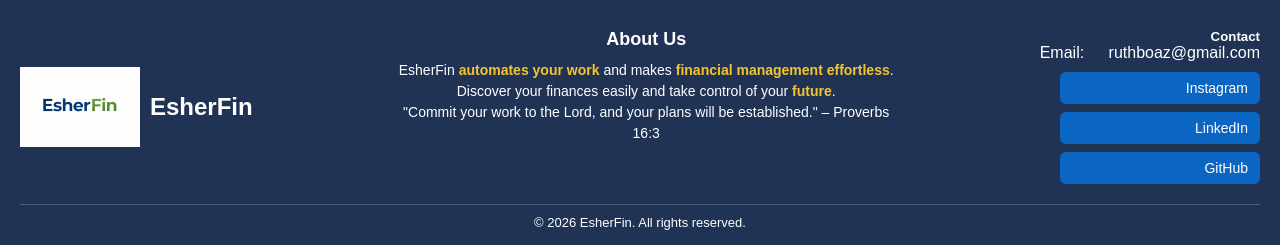
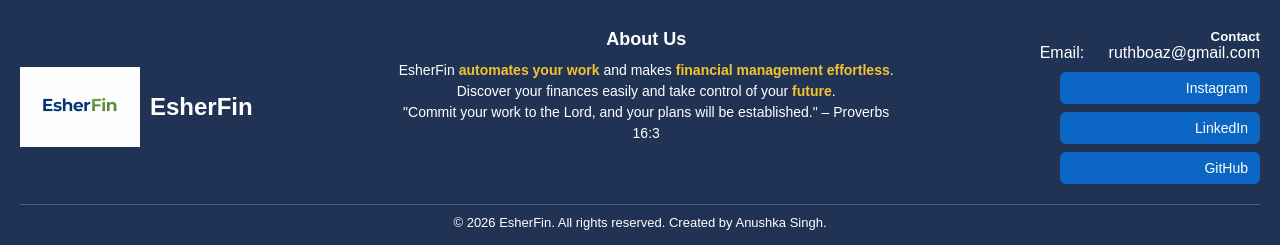
Before and after one commit to Anushka1604-ui/EsherFin, a Flask app: page / in a window 1280 px wide. Shown: the part 1993-2238 px from the top of the page. Run offline with Flask 3, Linux system fonts and the light colour scheme.

Commit message:
added some clarifications

```diff
--- a/templates/EMI.html
+++ b/templates/EMI.html
@@ -138,7 +138,7 @@
 
   <!-- Copyright -->
   <div class="footer-bottom">
-    © 2026 EsherFin. All rights reserved.
+    © 2026 EsherFin. All rights reserved. Created by Anushka Singh.
   </div>
 </footer>
 </body>
--- a/templates/home.html
+++ b/templates/home.html
@@ -128,7 +128,7 @@ Whether you’re preparing for filing season, checking approximate liabilities,
 
   <!-- Copyright -->
   <div class="footer-bottom">
-    © 2026 EsherFin. All rights reserved.
+    © 2026 EsherFin. All rights reserved. Created by Anushka Singh.
   </div>
 </footer>
 
--- a/templates/tax_calculator.html
+++ b/templates/tax_calculator.html
@@ -180,7 +180,7 @@
 
   <!-- Copyright -->
   <div class="footer-bottom">
-    © 2026 EsherFin. All rights reserved.
+    © 2026 EsherFin. All rights reserved. Created by Anushka Singh.
   </div>
 </footer>
 </body>
```
